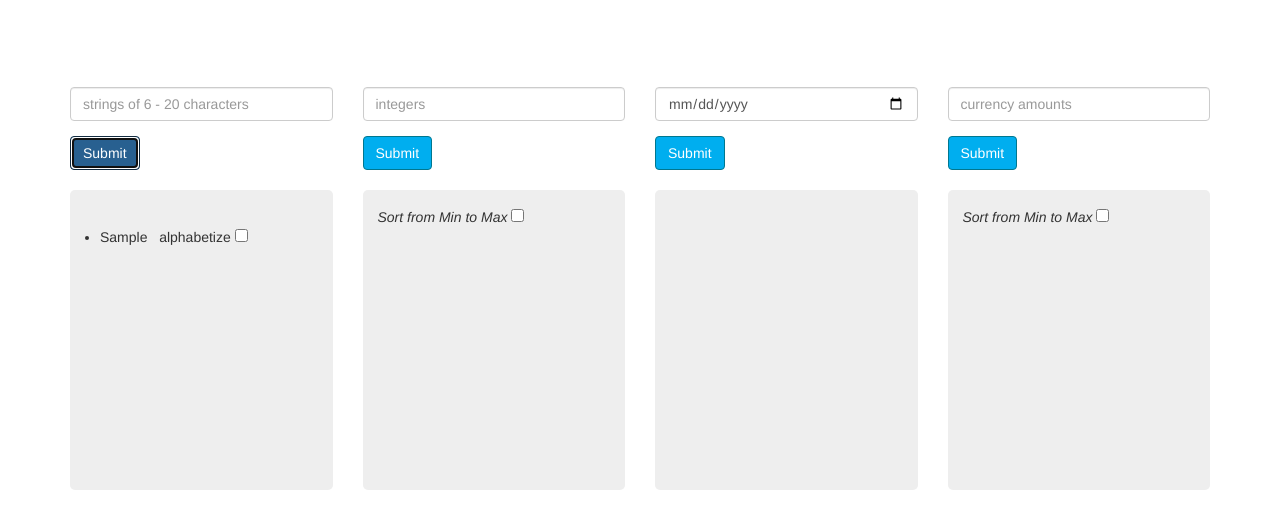
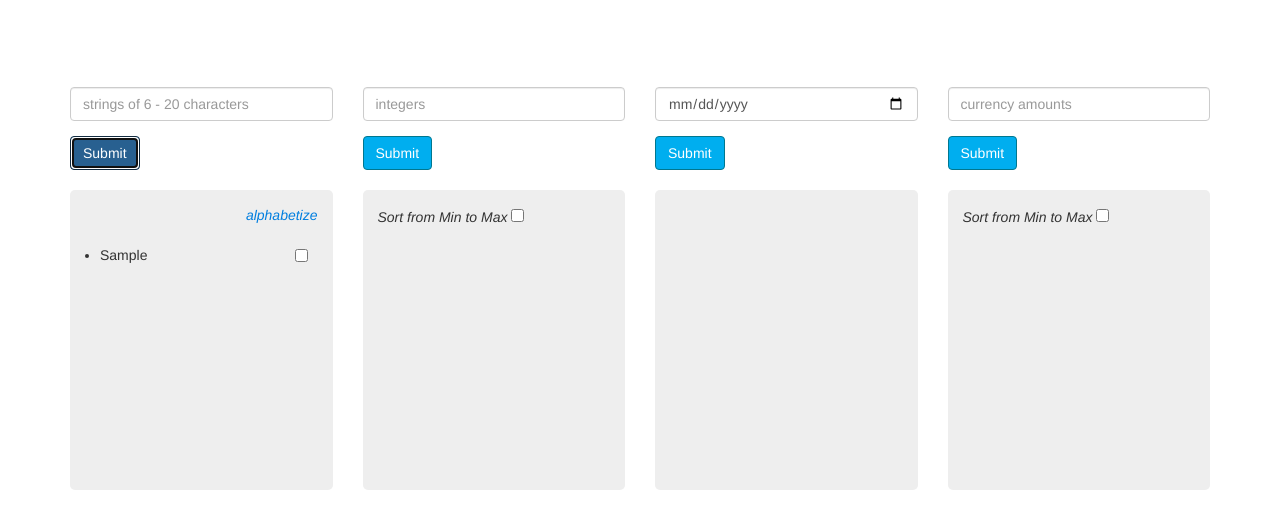
Before and after one commit to joevus/sample-proj, a plain HTML site: page index.html in a window 1280 px wide. Both pictures are taken after typing "Sample" into the empty fields and a click on the input 104 px from the left and 291 px from the top of the page. Shown: the part 139-668 px from the top of the page. Drawn offline with Linux system fonts and the light colour scheme.

Commit message:
styled alphabetize, checkbox, and made alphabetize appear.

```diff
--- a/index.html
+++ b/index.html
@@ -17,7 +17,7 @@
   </header>
   <div class="container">
     <div class="row">
-      <div class="data-section col-xs-12 col-sm-6 col-md-3">
+      <div class="data-section col-xs-12 col-sm-6 col-lg-3">
         <!-- Strings -->
         <form id="string-entry" onSubmit="addString(event);">
           <div class="form-group">
@@ -29,6 +29,7 @@
         </form>
 
         <div class="list">
+          <div class="alphabetize-instruction">alphabetize</div>
           <ul id="string-list">
 
           </ul>
@@ -36,7 +37,7 @@
 
       </div>
 
-      <div class="data-section col-xs-12 col-sm-6 col-md-3">
+      <div class="data-section col-xs-12 col-sm-6 col-lg-3">
         <!-- Integers -->
         <form id="integer-entry" onSubmit="addInteger(event);">
           <div class="form-group">
@@ -55,7 +56,7 @@
 
       </div>
 
-      <div class="data-section col-xs-12 col-sm-6 col-md-3">
+      <div class="data-section col-xs-12 col-sm-6 col-lg-3">
         <!-- Dates -->
         <form id="date-entry" onSubmit="addDate(event);">
           <div class="form-group">
@@ -73,7 +74,7 @@
 
       </div>
 
-      <div class="data-section col-xs-12 col-sm-6 col-md-3">
+      <div class="data-section col-xs-12 col-sm-6 col-lg-3">
         <!-- Currencies -->
         <form id="currency-entry" onSubmit="addCurrency(event);">
           <div class="form-group">
--- a/script.js
+++ b/script.js
@@ -59,7 +59,7 @@ const addString = (e) => {
   checkbox.addEventListener("click", alphabetize);
   const span = document.createElement("span");
   span.classList.add("alpha"); // for styling
-  span.innerHTML = "\u00A0\u00A0\u00A0alphabetize ";
+  //span.innerHTML = "\u00A0\u00A0\u00A0alphabetize ";
   span.appendChild(checkbox);
   const strNum = strArray.length;
 
@@ -216,3 +216,13 @@ const currMinToMax = (isChecked) => {
   }
 
 }
+
+// Make "alphabetize" appear when there is at least one list item in string list.
+let alphabetizeSpan = document.getElementsByClassName("alphabetize-instruction")[0];
+let checkAndShowAlphabetize = () => {
+  if(document.querySelector("#string-list li")) {
+    alphabetizeSpan.style.visibility = "visible";
+  }
+}
+
+setInterval(checkAndShowAlphabetize, 300);
--- a/styles.css
+++ b/styles.css
@@ -20,6 +20,19 @@ header {
   margin-top: 20px;
 }
 
+.alphabetize-instruction {
+  visibility: hidden;
+  text-align: right;
+  font-style: italic;
+  color: #007edf;
+}
+
+/* for checkbox */
+.alpha {
+  position: absolute;
+  right: 40px;
+}
+
 .sort-instruction {
   font-style: italic;
 }
```
